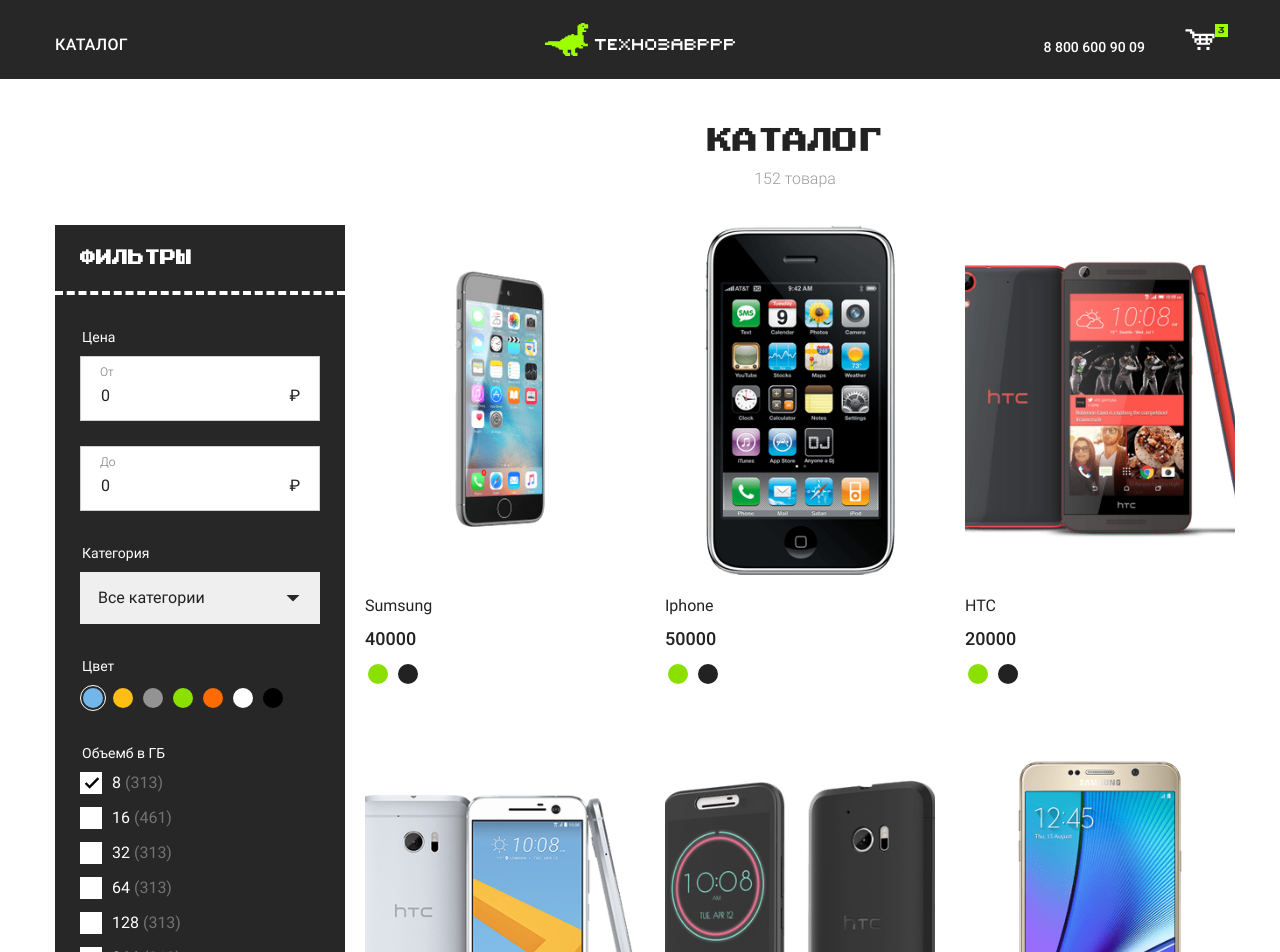
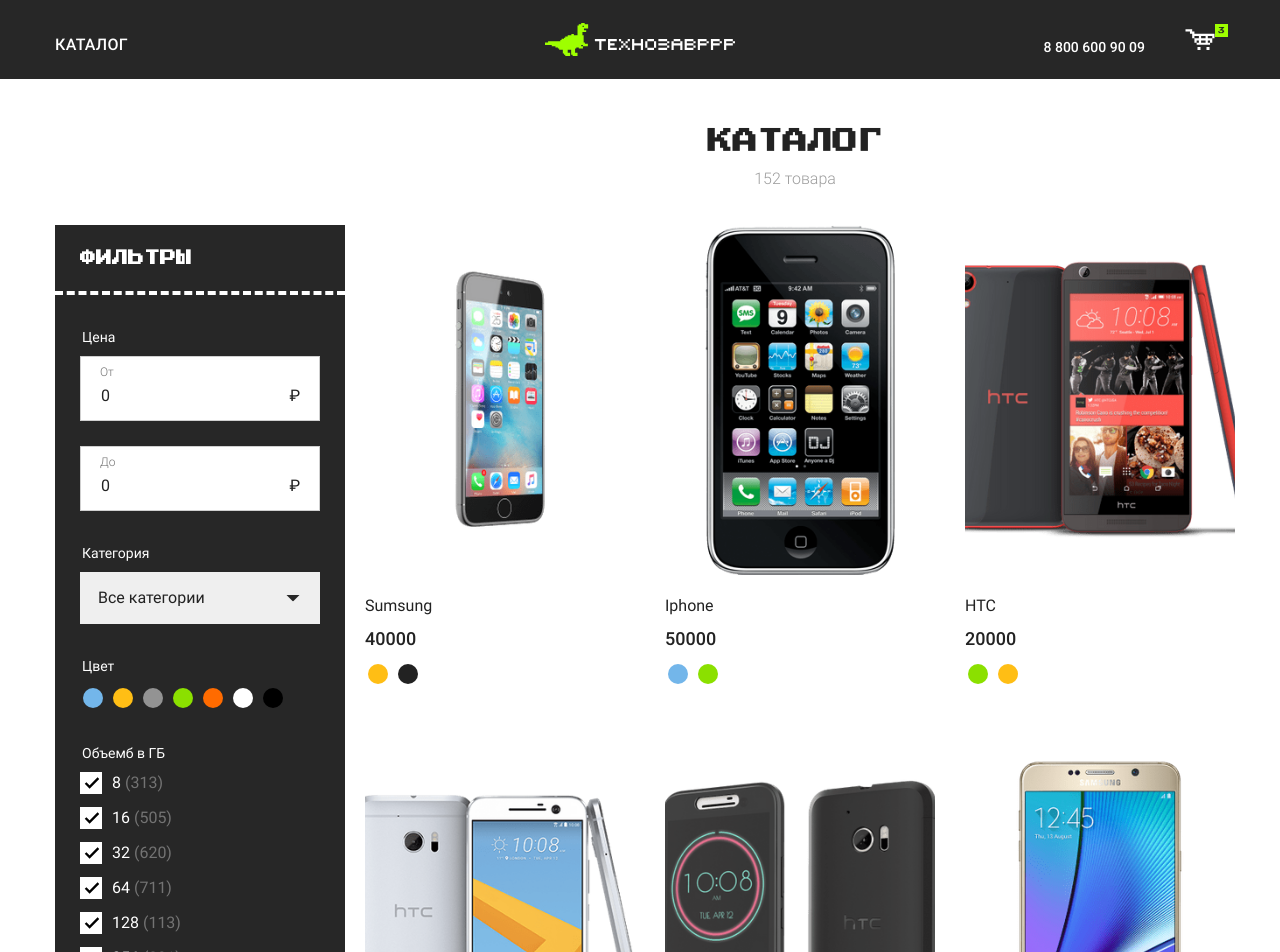
Before and after one commit to vladimirKartyshov/VUE-Ishop, a Vue app: page /#/ in a window 1280 px wide. Shown: the top 952 px of the page. Built offline with nearby package versions, Linux system fonts and the light colour scheme.

Commit message:
фильтр по цвету все еще не работает

```diff
--- a/src/components/ProductFilter.vue
+++ b/src/components/ProductFilter.vue
@@ -56,86 +56,23 @@
           <legend class="form__legend">Цвет</legend>
 
           <ul class="colors">
-            <li class="colors__item">
+            <li
+              class="colors__item"
+              v-for="(color, index) in colors"
+              :key="index"
+            >
               <label class="colors__label">
                 <input
-                  @click="filteredColors()"
+                  v-model="colors"
                   class="colors__radio sr-only"
                   type="radio"
                   name="color"
                   value="#73B6EA"
                   checked=""
                 />
-                <span class="colors__value" style="background-color: #73b6ea">
+                <span class="colors__value" :style="{backgroundColor: color}">
                 </span>
               </label>
-            </li>
-            <li class="colors__item">
-              <label class="colors__label">
-                <input
-                  class="colors__radio sr-only"
-                  type="radio"
-                  name="color"
-                  value="#FFBE15"
-                />
-                <span class="colors__value" style="background-color: #ffbe15">
-                </span>
-              </label>
-            </li>
-            <li class="colors__item">
-              <label class="colors__label">
-                <input
-                  class="colors__radio sr-only"
-                  type="radio"
-                  name="color"
-                  value="#939393" />
-                <span class="colors__value" style="background-color: #939393">
-                </span
-              ></label>
-            </li>
-            <li class="colors__item">
-              <label class="colors__label">
-                <input
-                  class="colors__radio sr-only"
-                  type="radio"
-                  name="color"
-                  value="#8BE000" />
-                <span class="colors__value" style="background-color: #8be000">
-                </span
-              ></label>
-            </li>
-            <li class="colors__item">
-              <label class="colors__label">
-                <input
-                  class="colors__radio sr-only"
-                  type="radio"
-                  name="color"
-                  value="#FF6B00" />
-                <span class="colors__value" style="background-color: #ff6b00">
-                </span
-              ></label>
-            </li>
-            <li class="colors__item">
-              <label class="colors__label">
-                <input
-                  class="colors__radio sr-only"
-                  type="radio"
-                  name="color"
-                  value="#FFF" />
-                <span class="colors__value" style="background-color: #fff">
-                </span
-              ></label>
-            </li>
-            <li class="colors__item">
-              <label class="colors__label">
-                <input
-                  class="colors__radio sr-only"
-                  type="radio"
-                  name="color"
-                  value="#000" />
-                <span class="colors__value" style="background-color: #000">
-                </span
-              ></label>
             </li>
           </ul>
         </fieldset>
@@ -143,7 +80,11 @@
         <fieldset class="form__block">
           <legend class="form__legend">Объемб в ГБ</legend>
           <ul class="check-list">
-            <li class="check-list__item">
+            <li
+              class="check-list__item"
+              v-for="description in dataSizes"
+              :key="description.id"
+            >
               <label class="check-list__label">
                 <input
                   class="check-list__check sr-only"
@@ -153,78 +94,8 @@
                   checked=""
                 />
                 <span class="check-list__desc">
-                  8
-                  <span>(313)</span>
-                </span>
-              </label>
-            </li>
-            <li class="check-list__item">
-              <label class="check-list__label">
-                <input
-                  class="check-list__check sr-only"
-                  type="checkbox"
-                  name="volume"
-                  value="16"
-                />
-                <span class="check-list__desc">
-                  16
-                  <span>(461)</span>
-                </span>
-              </label>
-            </li>
-            <li class="check-list__item">
-              <label class="check-list__label">
-                <input
-                  class="check-list__check sr-only"
-                  type="checkbox"
-                  name="volume"
-                  value="32"
-                />
-                <span class="check-list__desc">
-                  32
-                  <span>(313)</span>
-                </span>
-              </label>
-            </li>
-            <li class="check-list__item">
-              <label class="check-list__label">
-                <input
-                  class="check-list__check sr-only"
-                  type="checkbox"
-                  name="volume"
-                  value="64"
-                />
-                <span class="check-list__desc">
-                  64
-                  <span>(313)</span>
-                </span>
-              </label>
-            </li>
-            <li class="check-list__item">
-              <label class="check-list__label">
-                <input
-                  class="check-list__check sr-only"
-                  type="checkbox"
-                  name="volume"
-                  value="128"
-                />
-                <span class="check-list__desc">
-                  128
-                  <span>(313)</span>
-                </span>
-              </label>
-            </li>
-            <li class="check-list__item">
-              <label class="check-list__label">
-                <input
-                  class="check-list__check sr-only"
-                  type="checkbox"
-                  name="volume"
-                  value="264"
-                />
-                <span class="check-list__desc">
-                  264
-                  <span>(313)</span>
+                  {{ description.size }}
+                  <span>{{ description.quantity }}</span>
                 </span>
               </label>
             </li>
@@ -259,7 +130,47 @@
       currentPriceTo: 0,
       currentCategoryId: 0,
 
-      colors: [],
+      colors: [
+        '#73b6ea',
+        '#ffbe15',
+        '#939393',
+        '#8be000',
+        '#ff6b00',
+        '#fff',
+        '#000',
+      ],
+      dataSizes: [
+        {
+          id: 1,
+          size: 8,
+          quantity: '(313)',
+        },
+        {
+          id: 2,
+          size: 16,
+          quantity: '(505)',
+        },
+        {
+          id: 3,
+          size: 32,
+          quantity: '(620)',
+        },
+        {
+          id: 4,
+          size: 64,
+          quantity: '(711)',
+        },
+        {
+          id: 5,
+          size: 128,
+          quantity: '(113)',
+        },
+        {
+          id: 6,
+          size: 256,
+          quantity: '(891)',
+        },
+      ],
     }
   },
 
--- a/src/components/ProductItem.vue
+++ b/src/components/ProductItem.vue
@@ -4,47 +4,16 @@
       <a class="catalog__pic" href="#">
         <img :src="product.image" />
       </a>
-
       <h3 class="catalog__title">
         <a href="#"> {{ product.title }}</a>
       </h3>
-
       <span class="catalog__price"> {{ product.price }}</span>
-
       <ul class="colors colors--black">
-        <li class="colors__item" v-for="product in products" :key="product.id">
+        <li class="colors__item" v-for="color in product.colors" :key="color">
           <label class="colors__label">
-            <input
-              class="colors__radio sr-only"
-              type="radio"
-              value="#73B6EA"
-              v-model="color"
-            />
-            <span class="colors__value" style="background-color: #73b6ea">
+            <input class="colors__radio sr-only" type="radio" value="color" />
+            <span class="colors__value" :style="{backgroundColor: color}">
             </span>
-          </label>
-        </li>
-        <li class="colors__item">
-          <label class="colors__label">
-            <input
-              class="colors__radio sr-only"
-              type="radio"
-              value="#8BE000"
-              v-model="color"
-            />
-            <span class="colors__value" style="background-color: #8be000">
-            </span>
-          </label>
-        </li>
-        <li class="colors__item">
-          <label class="colors__label">
-            <input
-              class="colors__radio sr-only"
-              type="radio"
-              value="#222"
-              v-model="color"
-            />
-            <span class="colors__value" style="background-color: #222"> </span>
           </label>
         </li>
       </ul>
@@ -56,9 +25,7 @@
 export default {
   name: 'AppProductItem',
   data() {
-    return {
-      color: '#73B6EA',
-    }
+    return {}
   },
 
   props: ['product'],
--- a/src/data/products.js
+++ b/src/data/products.js
@@ -5,7 +5,7 @@
     title: 'Sumsung',
     price: 40000,
     image: '/img/my-img/product-7.png',
-    colors: ['#8be000', '#222'],
+    colors: ['#ffbe15', '#222'],
   },
   {
     id: 2,
@@ -21,7 +21,7 @@
     title: 'HTC',
     price: 20000,
     image: '/img/my-img/product-5.png',
-    colors: ['#8be000', '#222'],
+    colors: ['#8be000', '#ffbe15'],
   },
   {
     id: 4,
@@ -29,7 +29,7 @@
     title: 'HTC X',
     price: 32000,
     image: '/img/my-img/product-4.png',
-    colors: ['#73b6ea', '#8be000'],
+    colors: ['#939393', '#8be000'],
   },
   {
     id: 5,
@@ -37,7 +37,7 @@
     title: 'HTC 2X',
     price: 35000,
     image: '/img/my-img/product-3.png',
-    colors: ['#8be000', '#222'],
+    colors: ['#ffbe15', '#222'],
   },
   {
     id: 6,
@@ -45,7 +45,7 @@
     title: 'Sumsung X',
     price: 24000,
     image: '/img/my-img/product-2.png',
-    colors: ['#73b6ea', '#8be000'],
+    colors: ['#73b6ea', '#939393'],
   },
   {
     id: 7,
@@ -53,7 +53,7 @@
     title: 'HUEAWAY',
     price: 8000,
     image: '/img/my-img/product-1.png',
-    colors: ['#8be000', '#222'],
+    colors: ['#939393', '#222'],
   },
   {
     id: 8,
@@ -77,7 +77,7 @@
     title: 'Watch Garmin',
     price: 45000,
     image: '/img/my-img/product-10.jpg',
-    colors: ['#73b6ea', '#8be000'],
+    colors: ['#ffbe15', '#939393'],
   },
   {
     id: 11,
@@ -93,7 +93,7 @@
     title: 'Book Kindle',
     price: 2000,
     image: '/img/my-img/product-12.jpg',
-    colors: ['#73b6ea', '#8be000'],
+    colors: ['#ffbe15', '#8be000'],
   },
   {
     id: 13,
@@ -101,6 +101,6 @@
     title: 'Watch Garmin X',
     price: 58000,
     image: '/img/my-img/product-10.jpg',
-    colors: ['#8be000', '#222'],
+    colors: ['#939393', '#222'],
   },
 ]
```
